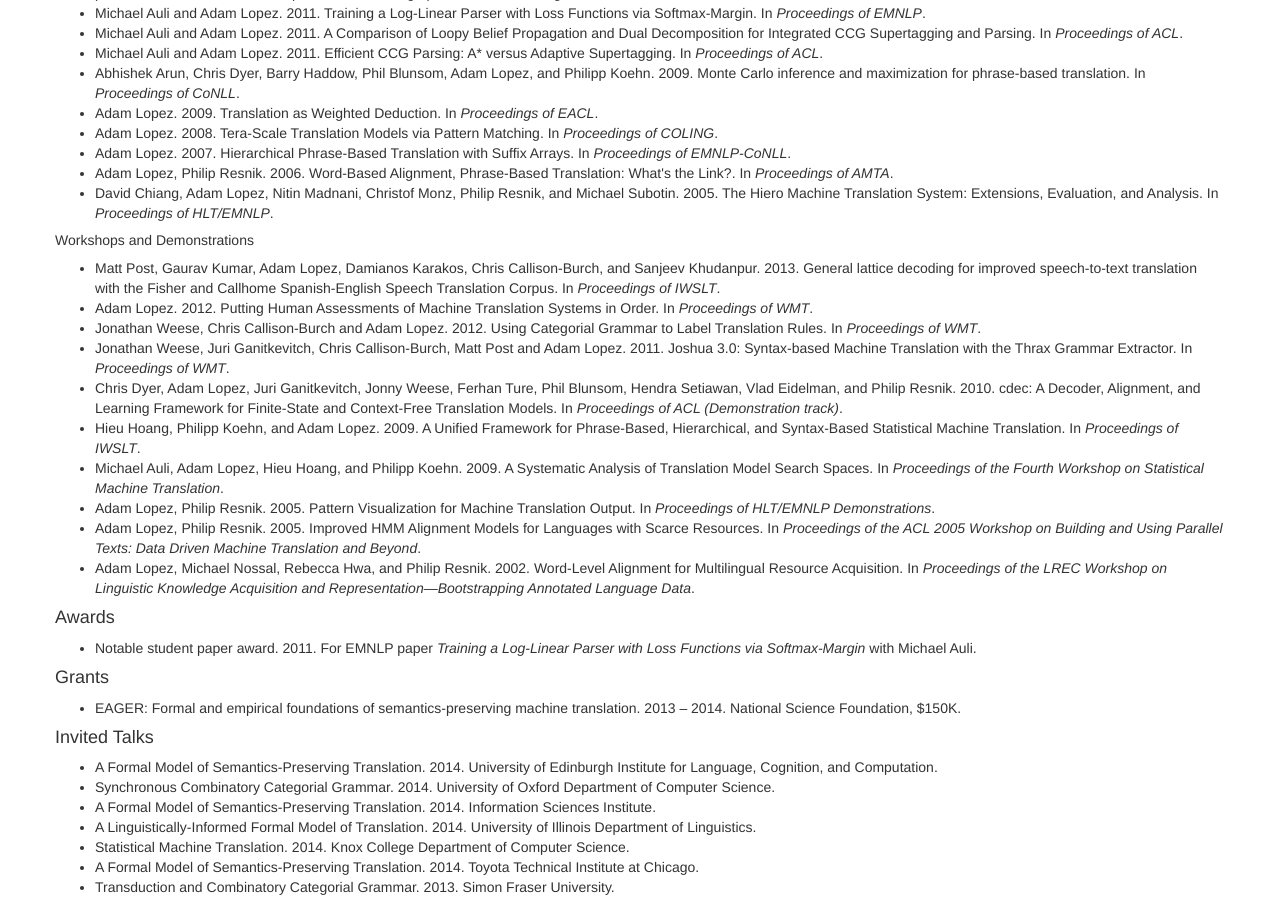
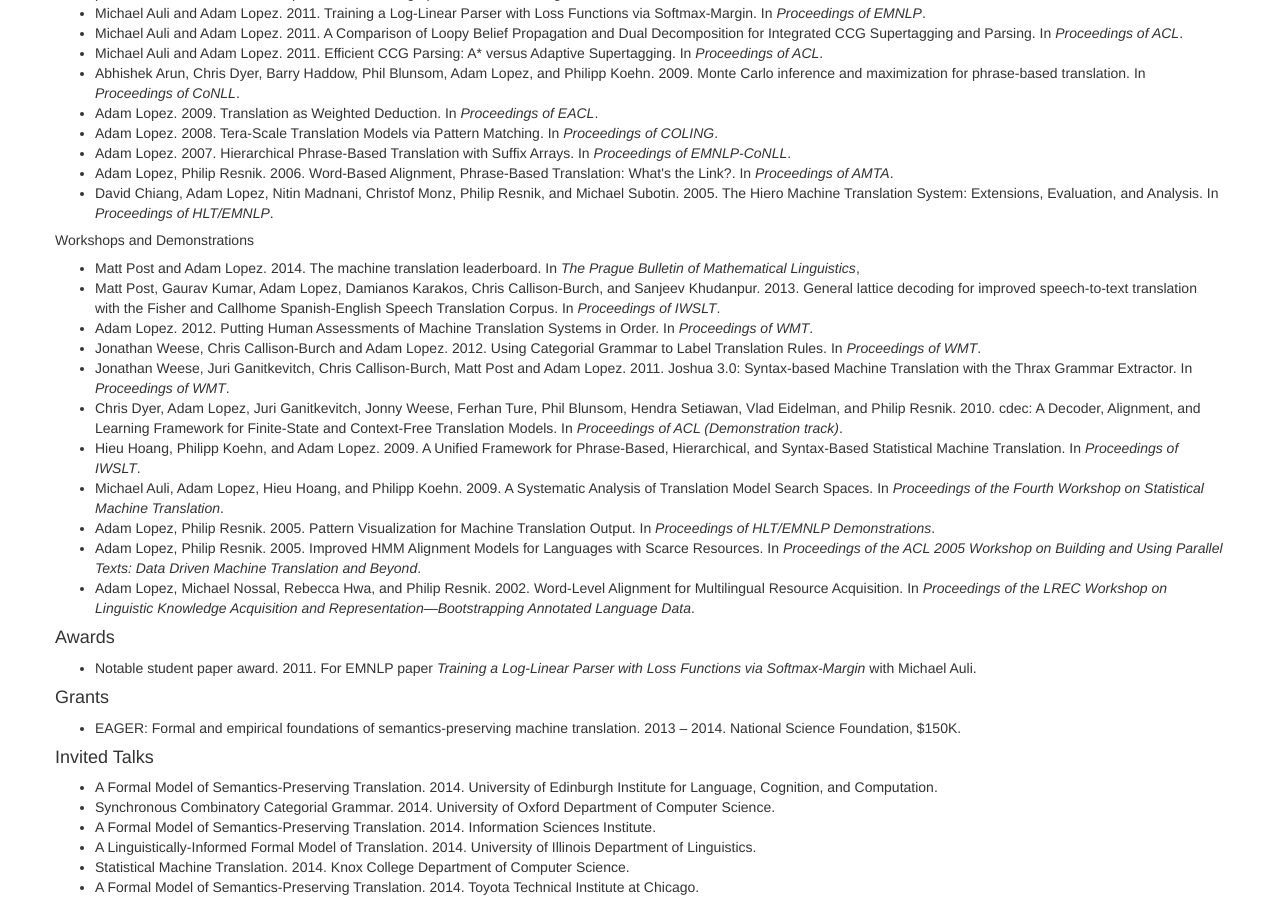
Before and after one commit to alopez/alopez.github.com, a Jekyll site: the page built from cv.html, in a window 1280 px wide and 900 px high, scrolled down 614 px. Built offline with Jekyll 4.4.1, drawn with Linux system fonts in a browser that asks for light colours.

Commit message:
Add PBML paper

```diff
--- a/_config.yml
+++ b/_config.yml
@@ -28,6 +28,28 @@ talks:
     url: http://www.cs.jhu.edu/~alopez/talks/saarland.pdf
     img: "saarland-talk.jpg"
 papers:
+  - layout: paper
+    paper-type: article
+    selected: no
+    year: 2014
+    img: mtm2014
+    title: The machine translation leaderboard
+    authors: Matt Post and Adam Lopez
+    journal: The Prague Bulletin of Mathematical Linguistics
+    doc-url: https://drive.google.com/file/d/0B7cpo43vOGF1M01tY3FxUjBkeUU
+    journal-url: http://ufal.mff.cuni.cz/pbml
+    venue: workshop
+    abstract: >
+      <p> Much of an instructor's time is spent on the management and
+      grading of homework. We present the Machine Translation Leaderboard,
+      a platform for managing, displaying, and automatically grading
+      homework assignments. It runs on Google App Engine, which provides
+      hosting and user management services. Among its many features are the
+      ability to easily define new assignments, manage submission histories,
+      maintain a development / test set distinction, and display a
+      leaderboard. An entirely new class can be set up in minutes with
+      minimal configuration. It comes pre-packaged with five assignments
+      used in a graduate course on machine translation.
   - layout: paper
     paper-type: inproceedings
     selected: no
--- a/_includes/paper.html
+++ b/_includes/paper.html
@@ -23,9 +23,9 @@
           </a>
         {% endif %}
           <i>{{ include.paper.journal }}</i>,
-            {% if include.paper.volume %}{{ include.paper.volume }}{% endif %}{% if include.paper.number %}({{ include.paper.number }}){% endif %}:
-            {% if include.paper.article%}Article {{ include.paper.article}},{% endif %}
-            {% if include.paper.pages %}pages {{ include.paper.pages }},{% endif %}
+            {% if include.paper.volume %}{{ include.paper.volume }}{% endif %}{% if include.paper.number %}({{ include.paper.number }}){% endif %}
+            {% if include.paper.article%}: Article {{ include.paper.article}},{% endif %}
+            {% if include.paper.pages %}: pages {{ include.paper.pages }},{% endif %}
       {% when "dissertation" %}
         Dissertation, {{ include.paper.institution }}.
     {% endcase %}
```
